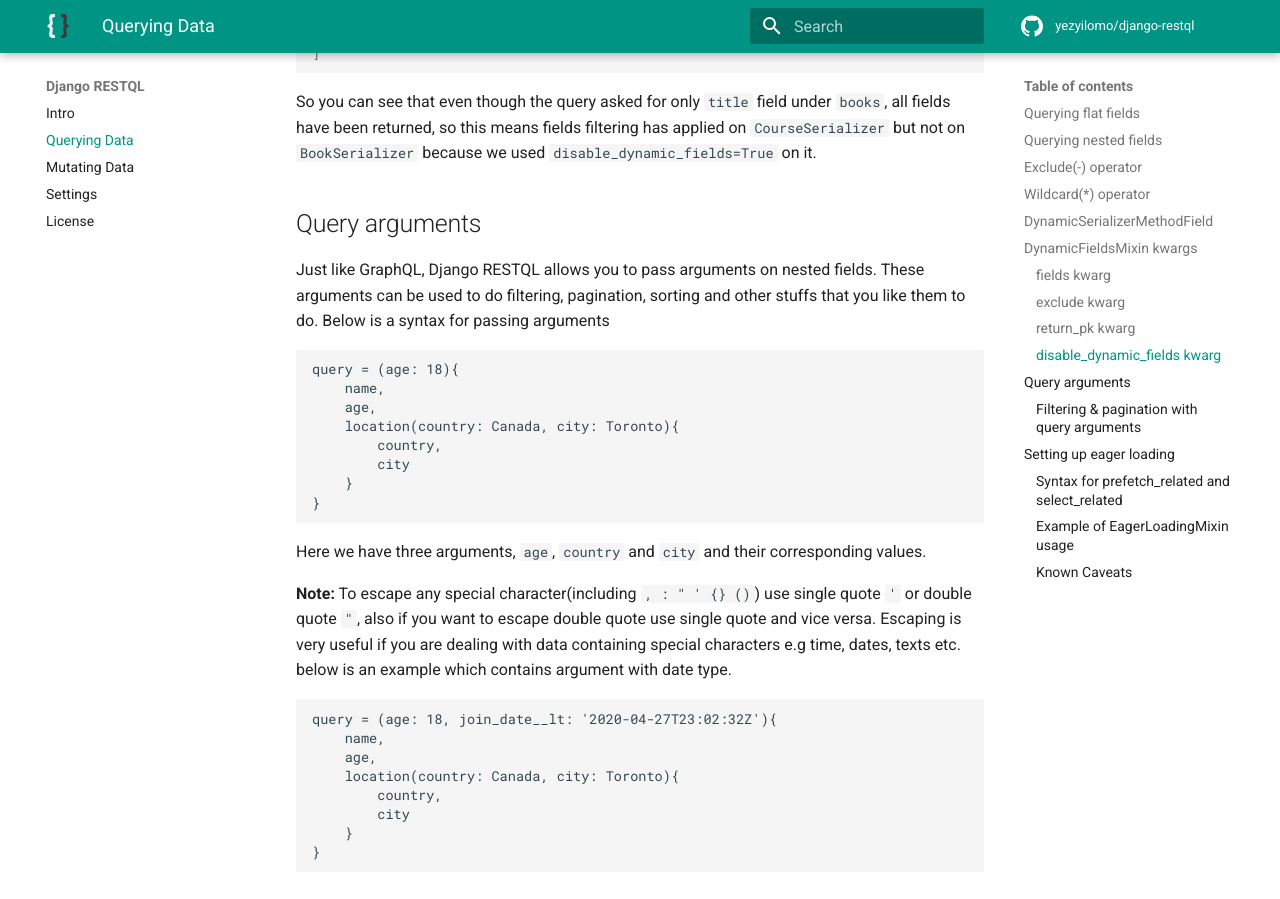
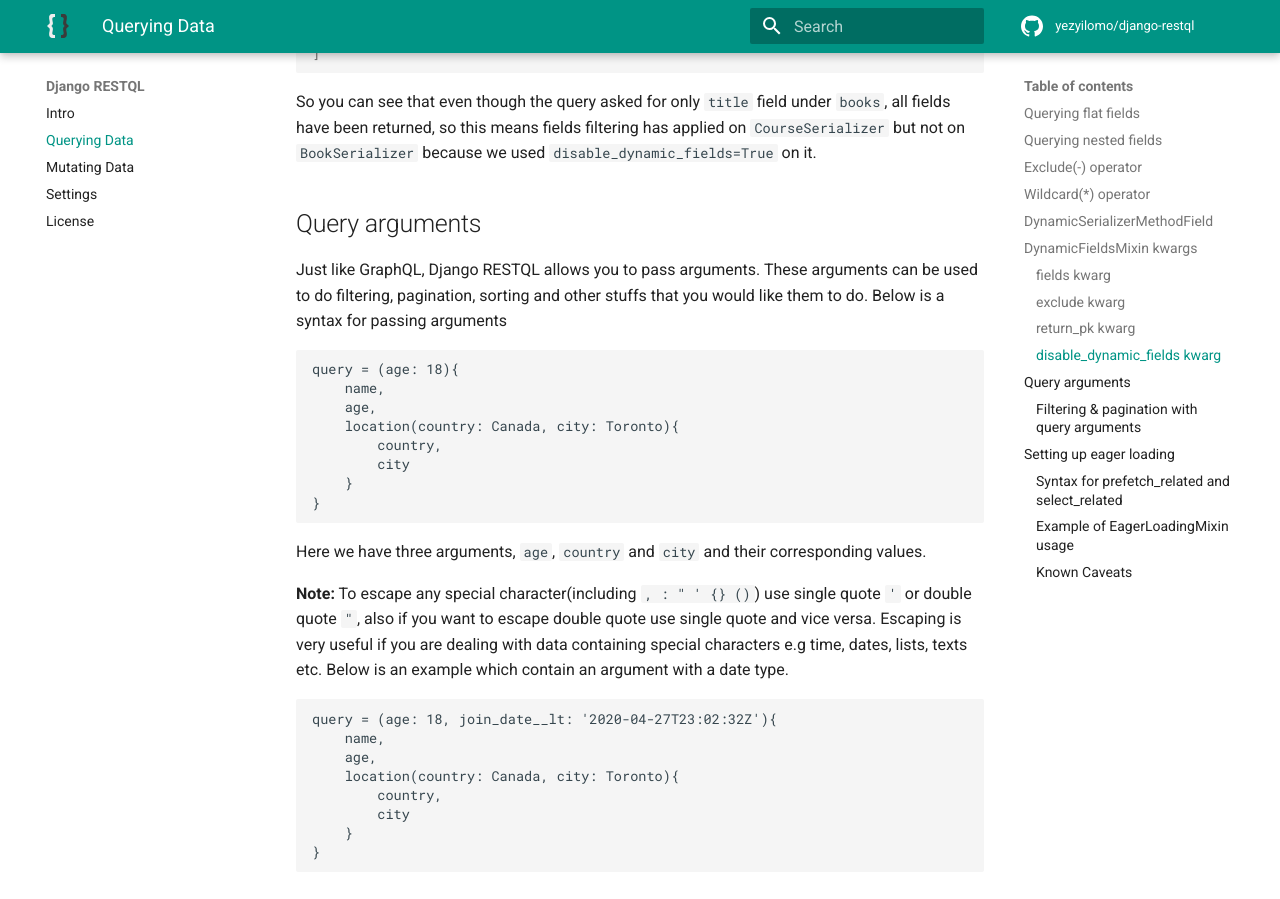
Before and after one commit to yezyilomo/django-restql, an MkDocs documentation site: the page built from docs/querying_data.md, in a window 1280 px wide and 900 px high, scrolled down 11464 px. Built offline with MkDocs 1.6.1 and Material for MkDocs 9.7.7, drawn with Linux system fonts in a browser that asks for light colours; comment, search, counter and statistics services are not loaded; some of the changed text lies outside the part shown.

Commit message:
:pencil:Update documentation

````diff
--- a/docs/querying_data.md
+++ b/docs/querying_data.md
@@ -506,7 +506,7 @@ So you can see that even though the query asked for only `title` field under `bo
 
 
 ## Query arguments
-Just like GraphQL, Django RESTQL allows you to pass arguments on nested fields. These arguments can be used to do filtering, pagination, sorting and other stuffs that you like them to do. Below is a syntax for passing arguments
+Just like GraphQL, Django RESTQL allows you to pass arguments. These arguments can be used to do filtering, pagination, sorting and other stuffs that you would like them to do. Below is a syntax for passing arguments
 
 ```
 query = (age: 18){
@@ -520,7 +520,7 @@ query = (age: 18){
 ```
 Here we have three arguments, `age`, `country` and `city` and their corresponding values.
 
-**Note:** To escape any special character(including `, : " ' {} ()`) use single quote `'` or double quote `"`, also if you want to escape double quote use single quote and vice versa. Escaping is very useful if you are dealing with data containing special characters e.g time, dates, texts etc. below is an example which contains argument with date type.
+**Note:** To escape any special character(including `, : " ' {} ()`) use single quote `'` or double quote `"`, also if you want to escape double quote use single quote and vice versa. Escaping is very useful if you are dealing with data containing special characters e.g time, dates, lists, texts etc. Below is an example which contain an argument with a date type.
 
 ```
 query = (age: 18, join_date__lt: '2020-04-27T23:02:32Z'){
@@ -584,6 +584,7 @@ query = (limit: 20, offset: 50){
         city
     }
 }
+```
 
 Django RESTQL would generate two query parameters from this as shown below
 ```py
````
Also changed, not shown: other parts of docs/querying_data.md (+2 -2 lines).
